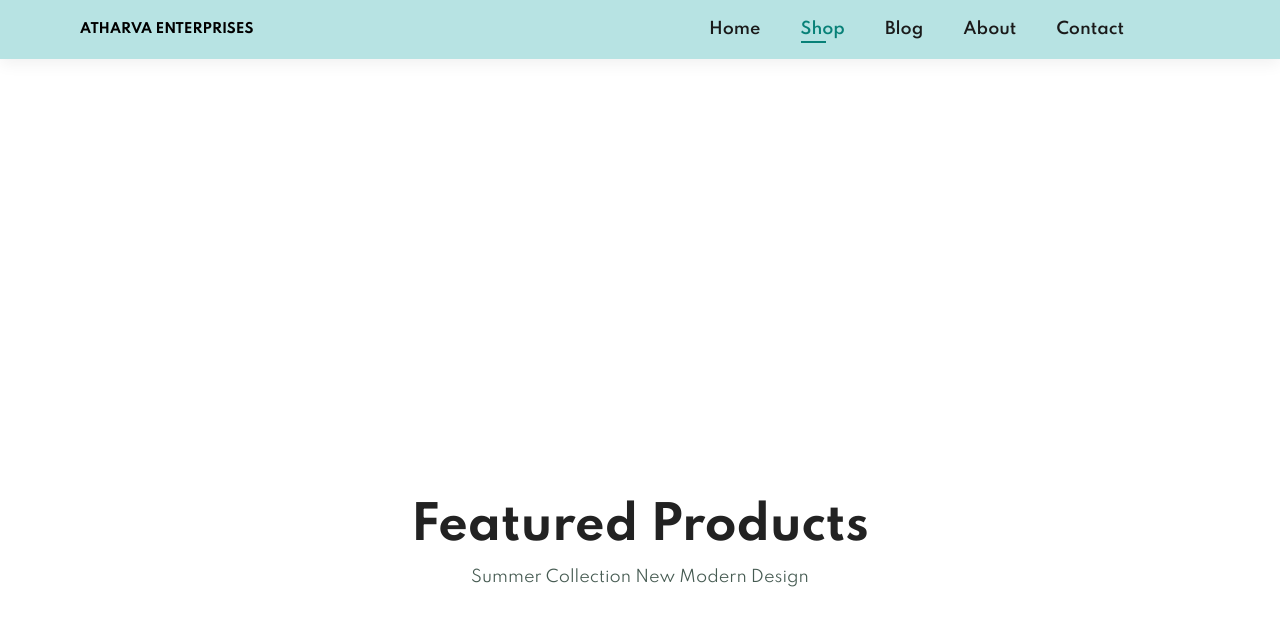
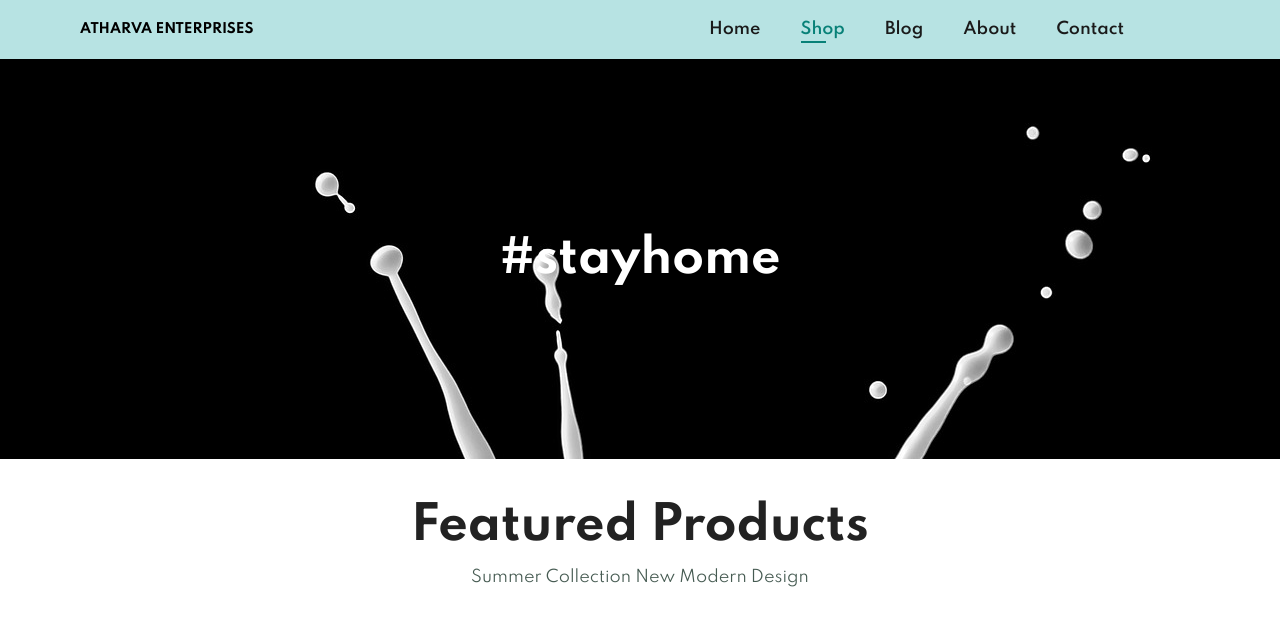
Before and after one commit to SauravGitHub14/DairyWebsite, a plain HTML site: page shop.html in a window 1280 px wide. Shown: the top 631 px of the page. Drawn offline with Linux system fonts and the light colour scheme; files whose address does not match are found by name.

Commit message:
Update style.css

```diff
--- a/style.css
+++ b/style.css
@@ -553,7 +553,7 @@ footer .copyright {
 /* Shop Page */
 
 #page-header {
-    background-image: url(images/products/milk-2.jpg);
+    background-image: url(./milk-2.jpg);
     width: 100%;
     height: 50vh;
     background-size: cover;
```
